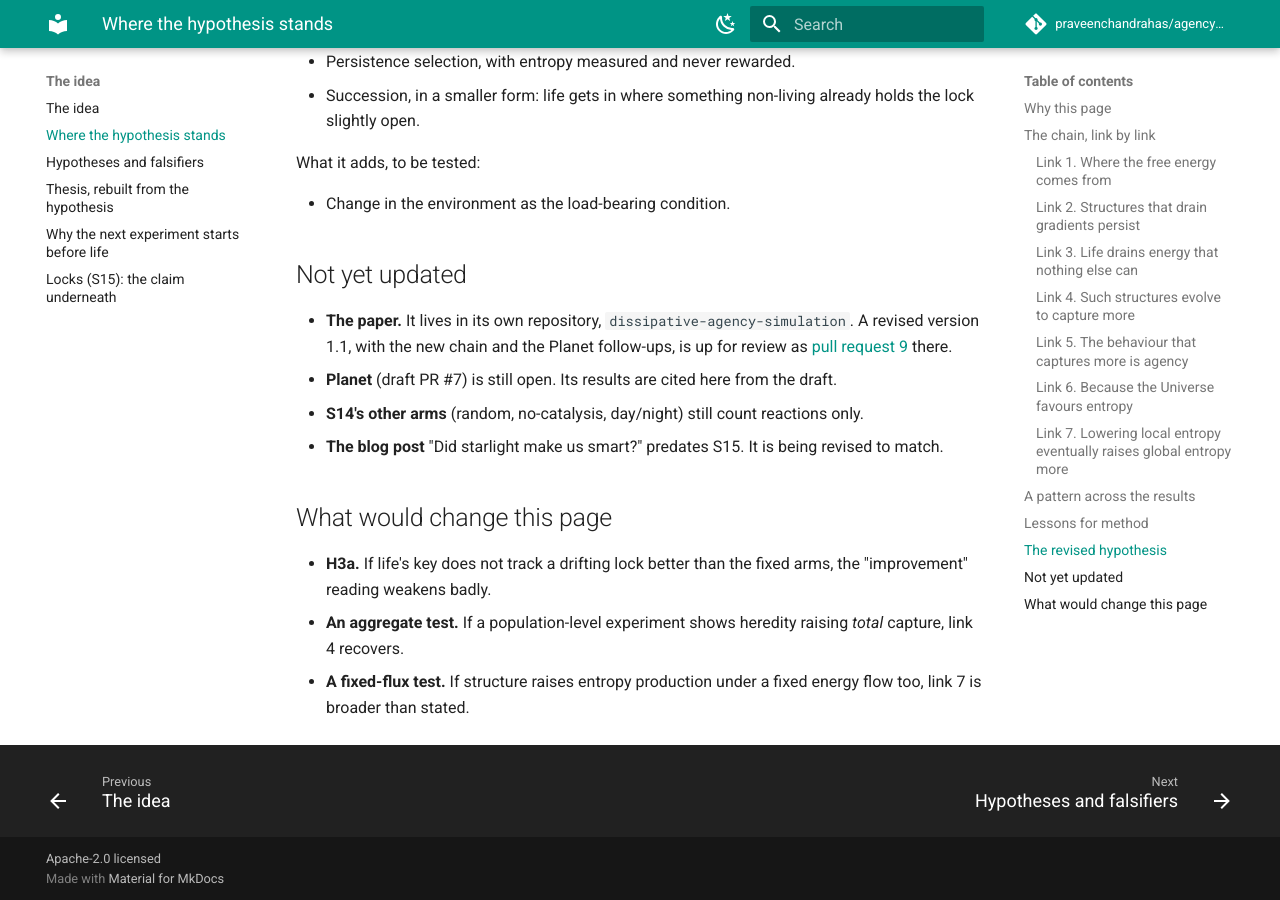
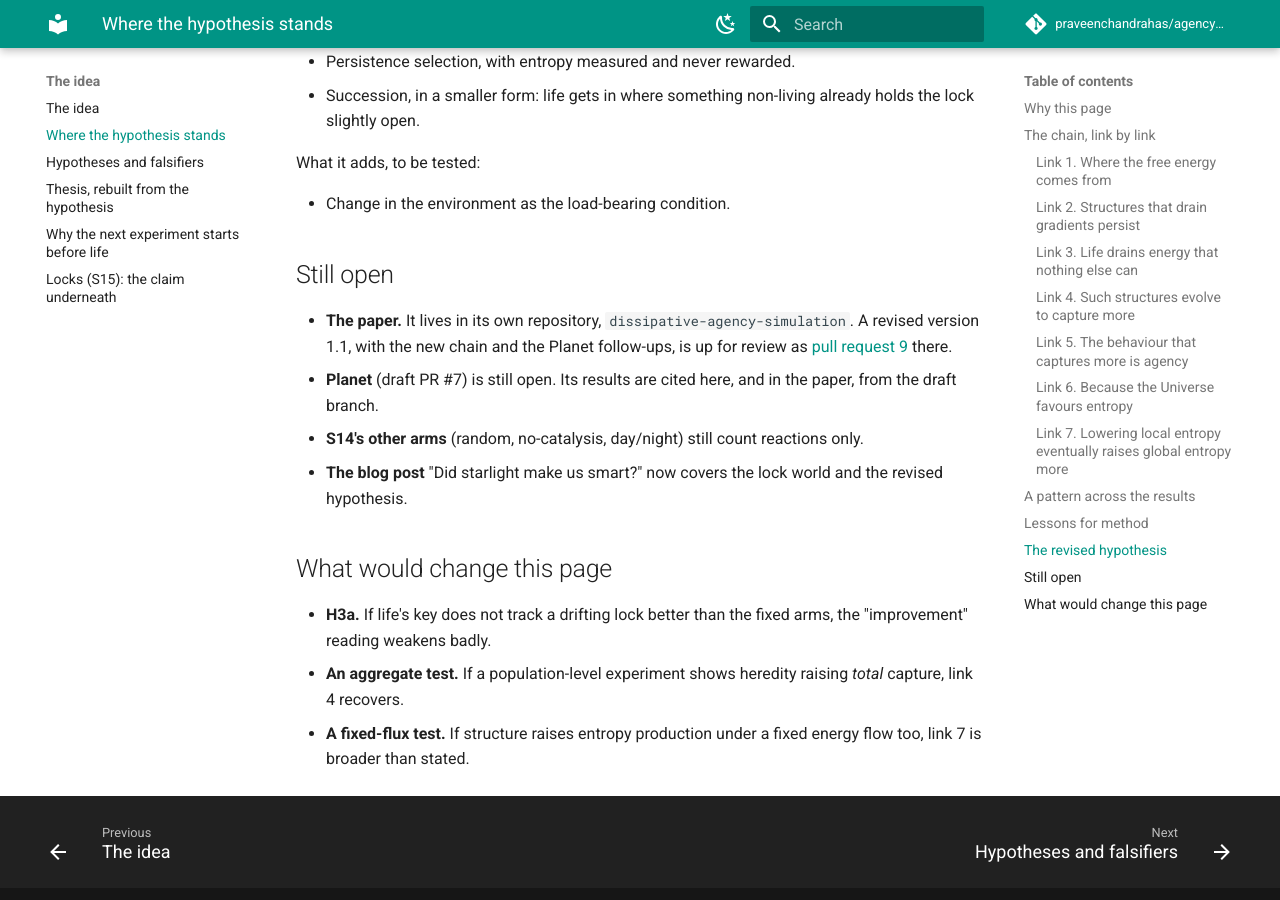
Before and after one commit to praveenchandrahas/agency-from-gradients, an MkDocs documentation site: the page built from docs/standing.md, in a window 1280 px wide and 900 px high, scrolled down 6359 px. Built offline with MkDocs 1.6.1 and Material for MkDocs 9.7.7, drawn with Linux system fonts in a browser that asks for light colours; comment, search, counter and statistics services are not loaded.

Commit message:
Standing: blog revised; rename the open-items section
Co-Authored-By: Claude Opus 5.5 <noreply@anthropic.com>
Claude-Session: https://claude.ai/code/session_01R9FdkDqX4ZSnbqmav9szkG

```diff
--- a/docs/standing.md
+++ b/docs/standing.md
@@ -175,12 +175,12 @@ What it adds, to be tested:
 
 - Change in the environment as the load-bearing condition.
 
-## Not yet updated
+## Still open
 
 - **The paper.** It lives in its own repository, `dissipative-agency-simulation`. A revised version 1.1, with the new chain and the Planet follow-ups, is up for review as [pull request 9](https://github.com/praveenchandrahas/dissipative-agency-simulation/pull/9) there.
-- **Planet** (draft PR #7) is still open. Its results are cited here from the draft.
+- **Planet** (draft PR #7) is still open. Its results are cited here, and in the paper, from the draft branch.
 - **S14's other arms** (random, no-catalysis, day/night) still count reactions only.
-- **The blog post** "Did starlight make us smart?" predates S15. It is being revised to match.
+- **The blog post** "Did starlight make us smart?" now covers the lock world and the revised hypothesis.
 
 ## What would change this page
 
```
